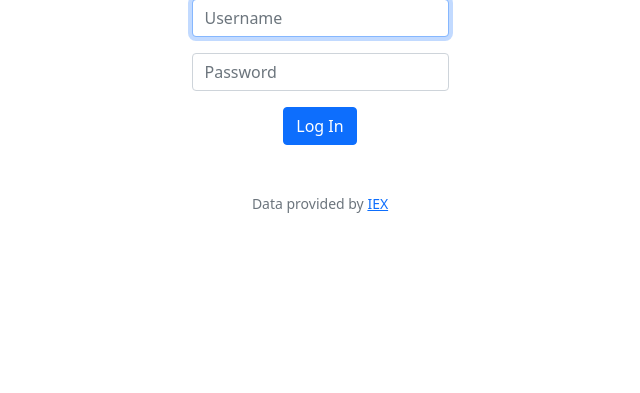
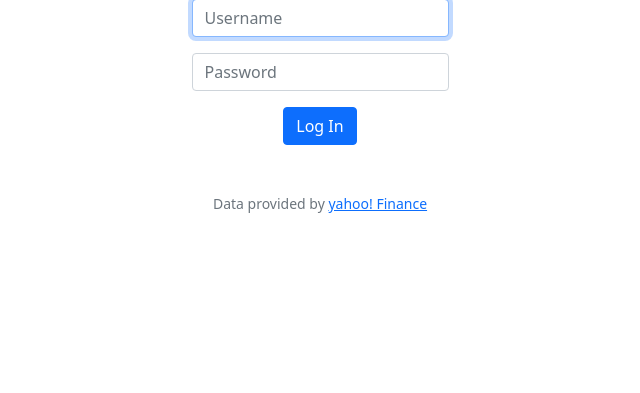
Before and after one commit to Blasidelgado/finances, a Flask app: page /login in a window 1280 px wide. Shown: the part 125-518 px from the top of the page, without its empty margins (320-960 px from the left). Run offline with Flask 3, Linux system fonts and the light colour scheme; some libraries are stand-ins or nearby versions.

Commit message:
change footer credits to match current api

```diff
--- a/templates/layout.html
+++ b/templates/layout.html
@@ -64,7 +64,7 @@
         </main>
 
         <footer class="mb-5 small text-center text-muted">
-            Data provided by <a href="https://iexcloud.io/">IEX</a>
+            Data provided by <a href="https://finance.yahoo.com/">yahoo! Finance</a>
         </footer>
 
     </body>
```
